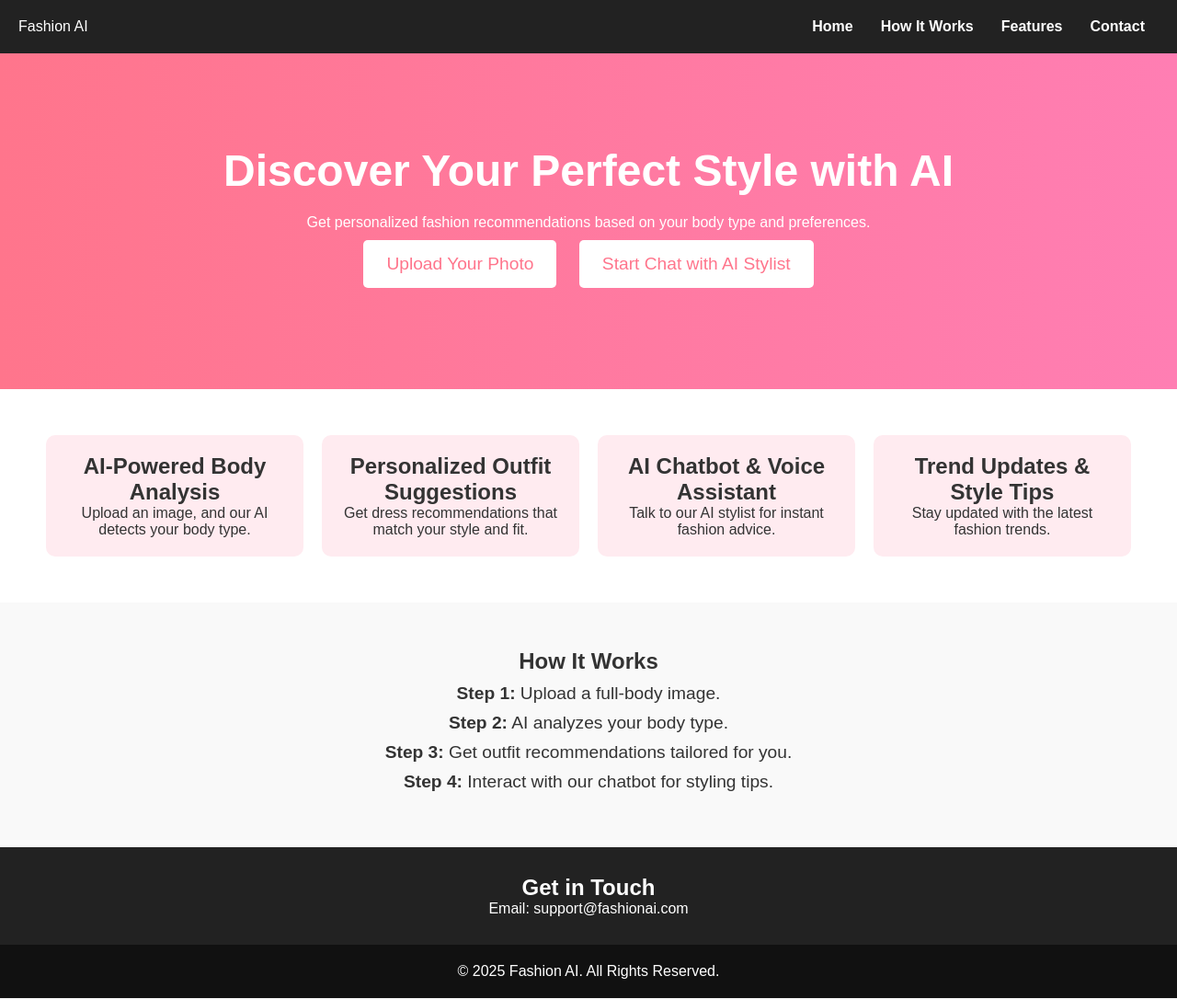
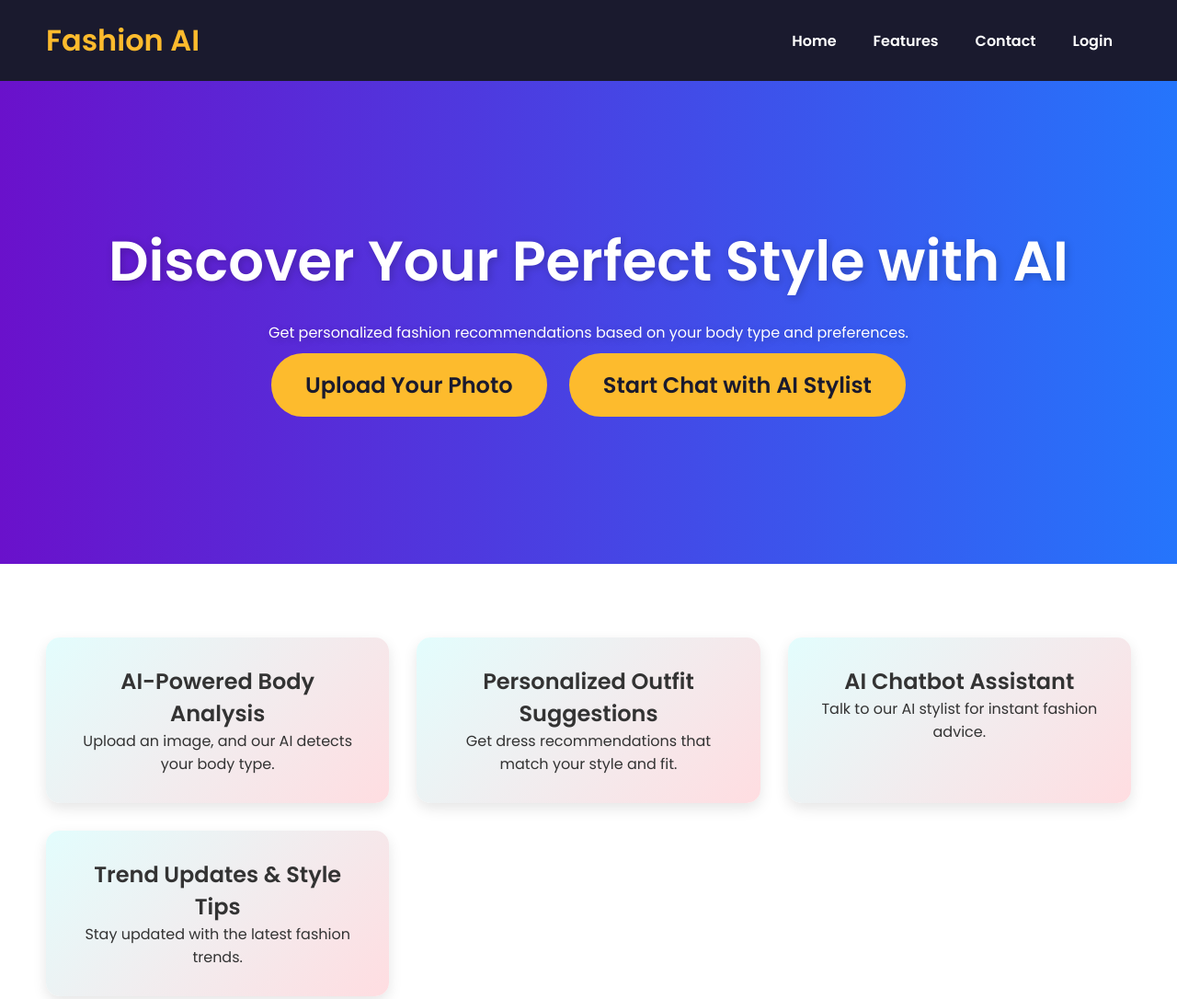
Before and after one commit to sumanthreddym2005/AI-fashion, a plain HTML site: page home.html in a window 1280 px wide. Shown: the top 1086 px of the page at 92% size. Drawn offline with Linux system fonts and the light colour scheme.

Commit message:
Add files via upload

```diff
--- a/home.html
+++ b/home.html
@@ -4,16 +4,16 @@
     <meta charset="UTF-8">
     <meta name="viewport" content="width=device-width, initial-scale=1.0">
     <title>Personalized Fashion Recommendations</title>
-    <link rel="stylesheet" href="styles.css">
+    <link href="https://fonts.googleapis.com/css2?family=Poppins:wght@300;400;600&display=swap" rel="stylesheet">
     <style>
         * {
             margin: 0;
             padding: 0;
             box-sizing: border-box;
-            font-family: Arial, sans-serif;
+            font-family: 'Poppins', sans-serif;
         }
         body {
-            background-color: #f5f5f5;
+            background-color: #f4f6f9;
             color: #333;
             text-align: center;
         }
@@ -21,80 +21,123 @@
             display: flex;
             justify-content: space-between;
             align-items: center;
-            padding: 20px;
-            background-color: #222;
+            padding: 20px 50px;
+            background-color: #1a1a2e;
             color: white;
+        }
+        .logo {
+            font-size: 2em;
+            font-weight: bold;
+            color: #fdbb2d;
         }
         nav ul {
             list-style: none;
             display: flex;
         }
         nav ul li {
-            margin: 0 15px;
+            margin: 0 20px;
         }
         nav ul li a {
             color: white;
             text-decoration: none;
             font-weight: bold;
+            transition: color 0.3s;
+        }
+        nav ul li a:hover {
+            color: #fdbb2d;
         }
         .hero {
-            padding: 100px 20px;
-            background: linear-gradient(to right, #ff758c, #ff7eb3);
+            padding: 150px 20px;
+            background: linear-gradient(to right, #6a11cb, #2575fc);
             color: white;
+            text-shadow: 2px 2px 10px rgba(0, 0, 0, 0.2);
         }
         .hero h1 {
-            font-size: 3em;
+            font-size: 3.8em;
+            font-weight: 600;
             margin-bottom: 20px;
         }
         .cta {
-            background-color: white;
-            color: #ff758c;
-            padding: 15px 25px;
+            background-color: #fdbb2d;
+            color: #1a1a2e;
+            padding: 15px 35px;
+            font-size: 1.5em;
+            font-weight: bold;
+            border-radius: 50px;
+            transition: all 0.3s;
+            cursor: pointer;
+            border: 2px solid #fdbb2d;
             margin: 10px;
-            border: none;
-            cursor: pointer;
-            font-size: 1.2em;
-            border-radius: 5px;
-            transition: 0.3s;
         }
         .cta:hover {
-            background-color: #ff7eb3;
-            color: white;
+            background-color: #1a1a2e;
+            color: #fdbb2d;
         }
         .features {
             display: grid;
-            grid-template-columns: repeat(auto-fit, minmax(250px, 1fr));
-            gap: 20px;
-            padding: 50px;
+            grid-template-columns: repeat(auto-fit, minmax(300px, 1fr));
+            gap: 30px;
+            padding: 80px 50px;
             background-color: white;
         }
         .feature {
-            padding: 20px;
-            background-color: #ffebf0;
-            border-radius: 10px;
+            padding: 30px;
+            background: linear-gradient(135deg, #e3fdfd, #ffdde1);
+            border-radius: 15px;
+            box-shadow: 0px 6px 15px rgba(0, 0, 0, 0.1);
+            transition: transform 0.3s;
         }
-        .how-it-works {
-            padding: 50px;
-            background-color: #f9f9f9;
-        }
-        .how-it-works ul {
-            list-style-type: none;
-        }
-        .how-it-works li {
-            font-size: 1.2em;
-            margin: 10px 0;
+        .feature:hover {
+            transform: scale(1.05);
         }
         .contact {
-            padding: 30px;
-            background-color: #222;
+            padding: 50px;
+            background-color: #1a1a2e;
             color: white;
         }
         footer {
             padding: 20px;
-            background-color: #111;
+            background-color: #0f0f1a;
             color: white;
         }
     </style>
+    <script>
+        document.getElementById("upload-btn").addEventListener("click", function() {
+            document.getElementById("upload-input").click();
+        });
+
+        document.getElementById("upload-input").addEventListener("change", function(event) {
+            const file = event.target.files[0];
+            if (file) {
+                const formData = new FormData();
+                formData.append("image", file);
+
+                fetch("/upload", {
+                    method: "POST",
+                    body: formData
+                })
+                .then(response => response.json())
+                .then(data => {
+                    alert("AI detected body type: " + data.body_type);
+                })
+                .catch(error => console.error("Error:", error));
+            }
+        });
+    </script>
+
+    <script>
+        document.addEventListener("DOMContentLoaded", function() {
+            const loginLink = document.getElementById("login-link");
+            if (localStorage.getItem("loggedIn") === "true") {
+                loginLink.textContent = "Logout";
+                loginLink.href = "#";
+                loginLink.addEventListener("click", function() {
+                    localStorage.removeItem("loggedIn");
+                    window.location.reload();
+                });
+            }
+        });
+    </script>
 </head>
 <body>
     <header>
@@ -102,9 +145,9 @@
         <nav>
             <ul>
                 <li><a href="#">Home</a></li>
-                <li><a href="#how-it-works">How It Works</a></li>
                 <li><a href="#features">Features</a></li>
                 <li><a href="#contact">Contact</a></li>
+                <li><a href="login.html" id="login-link">Login</a></li>
             </ul>
         </nav>
     </header>
@@ -112,8 +155,11 @@
     <section class="hero">
         <h1>Discover Your Perfect Style with AI</h1>
         <p>Get personalized fashion recommendations based on your body type and preferences.</p>
-        <button class="cta">Upload Your Photo</button>
-        <button class="cta secondary">Start Chat with AI Stylist</button>
+        <input type="file" id="upload-input" style="display: none;" accept="image/*">
+<button class="cta" id="upload-btn">Upload Your Photo</button>
+<button class="cta" onclick="window.location.href='chat.html'">Start Chat with AI Stylist</button>
+
+
     </section>
 
     <section id="features" class="features">
@@ -126,23 +172,13 @@
             <p>Get dress recommendations that match your style and fit.</p>
         </div>
         <div class="feature">
-            <h2>AI Chatbot & Voice Assistant</h2>
+            <h2>AI Chatbot Assistant</h2>
             <p>Talk to our AI stylist for instant fashion advice.</p>
         </div>
         <div class="feature">
             <h2>Trend Updates & Style Tips</h2>
             <p>Stay updated with the latest fashion trends.</p>
         </div>
-    </section>
-
-    <section id="how-it-works" class="how-it-works">
-        <h2>How It Works</h2>
-        <ul>
-            <li><strong>Step 1:</strong> Upload a full-body image.</li>
-            <li><strong>Step 2:</strong> AI analyzes your body type.</li>
-            <li><strong>Step 3:</strong> Get outfit recommendations tailored for you.</li>
-            <li><strong>Step 4:</strong> Interact with our chatbot for styling tips.</li>
-        </ul>
     </section>
 
     <section id="contact" class="contact">
```
Also changed, not shown: login.html (line endings or trailing spaces).
